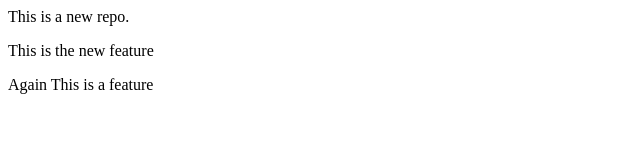
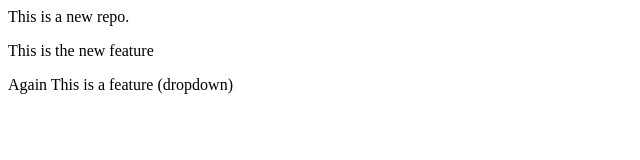
Before and after one commit to Ayush1124roy/localrepo, a plain HTML site: page index.html in a window 1280 px wide. Shown: the whole page, without its empty margins (0-640 px from the left). Drawn offline with Linux system fonts and the light colour scheme.

```diff
--- a/index.html
+++ b/index.html
@@ -1,3 +1,3 @@
 <p>This is a new repo.</p>
 <p>This is the new feature</p>
-<p>Again This is a feature</p>
+<p>Again This is a feature (dropdown)</p>
```
